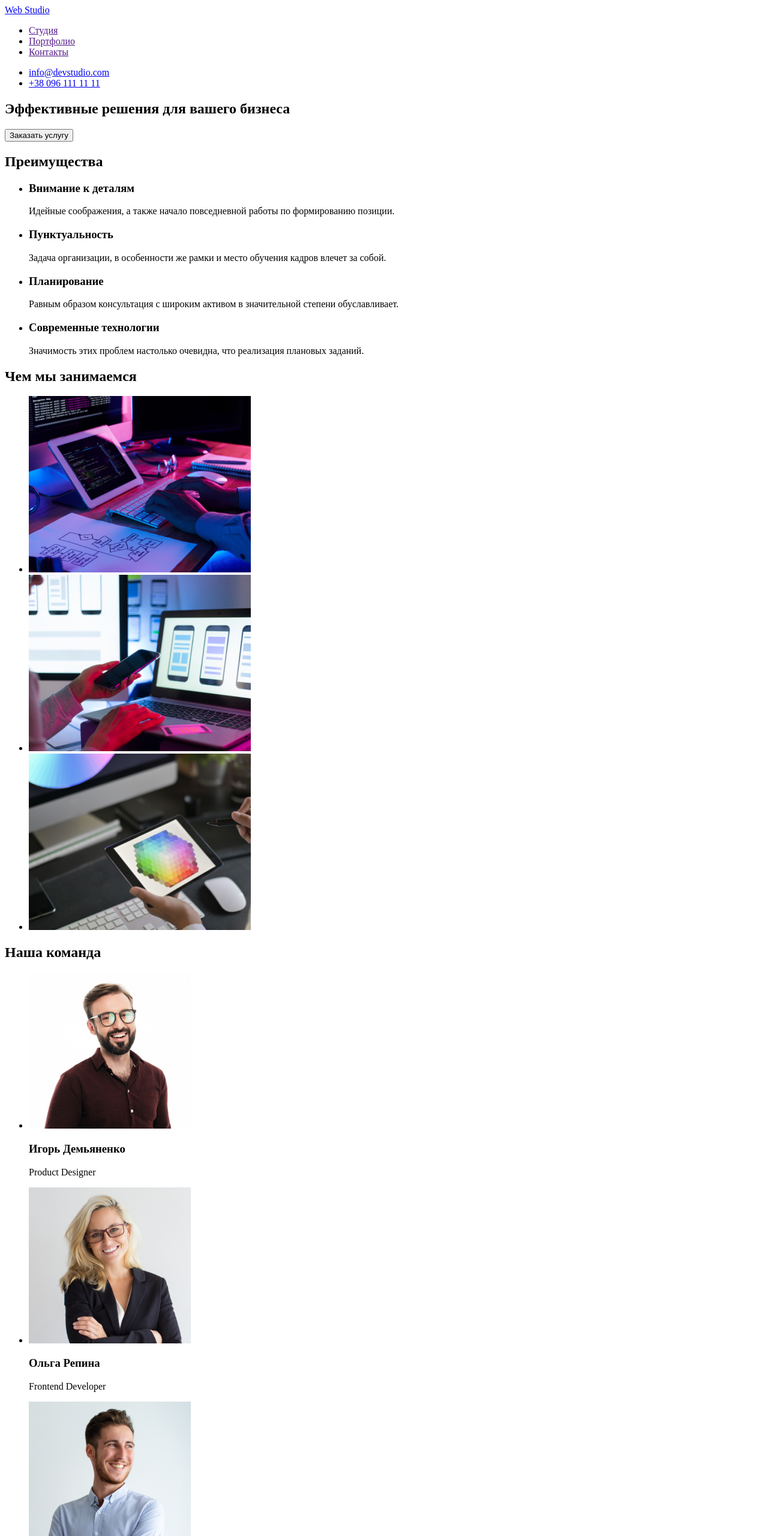
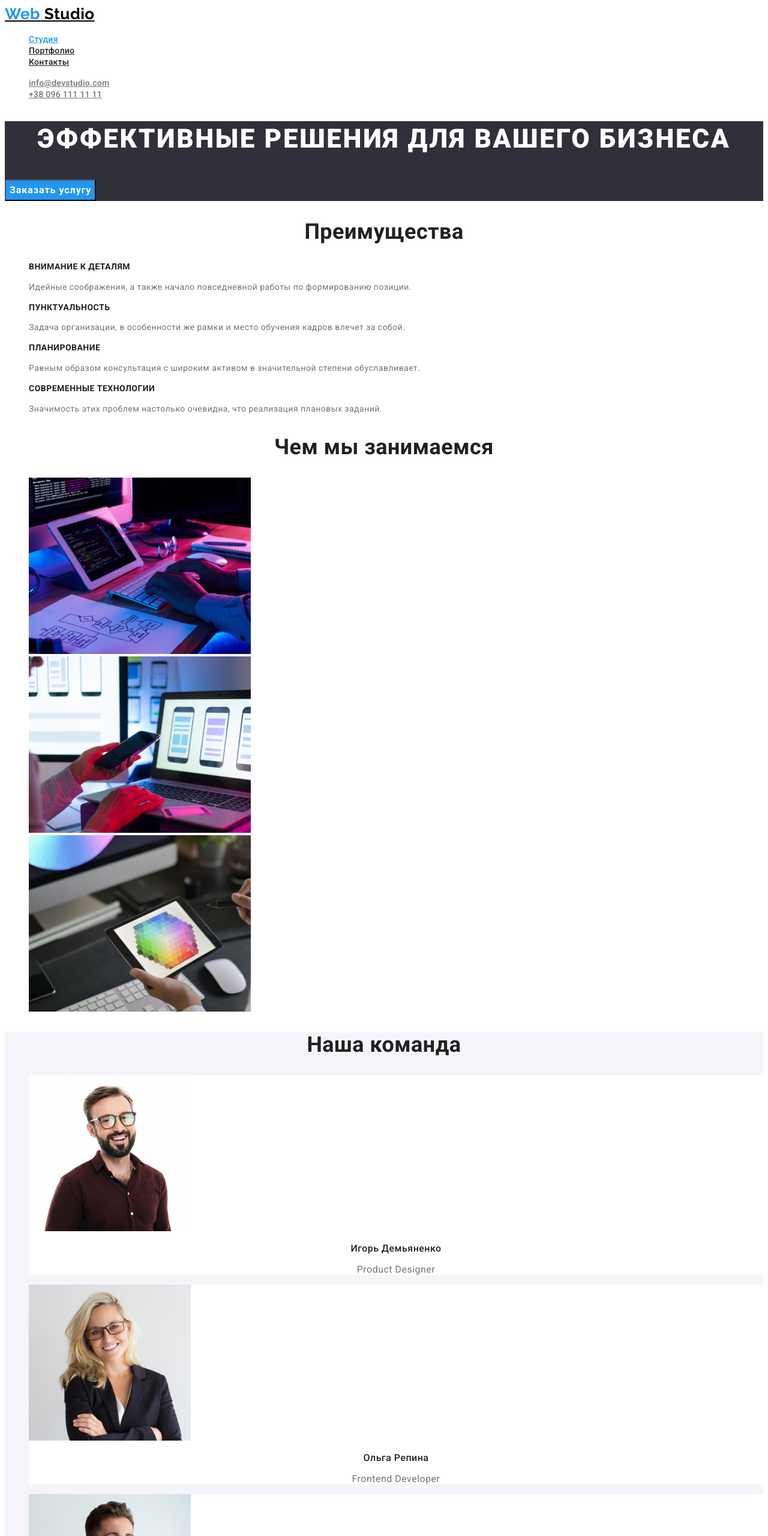
Before and after one commit to DianaPynchuK/goit-markup-hw-02, a plain HTML site: page index.html in a window 1280 px wide. Shown: the top 2560 px of the page at 60% size. Drawn offline with Linux system fonts and the light colour scheme.

Commit message:
homework 2 version 1

```diff
--- /dev/null
+++ b/css/styles.css
@@ -0,0 +1,192 @@
+:root {
+    --primery-text-color: #212121;
+    --secondary-text-color: #757575;
+    --accent-color: #2196F3;
+    --white-color: #FFFFFF;
+    --contakts-heder-text-color: #757575;
+    --contakts-footer-text-color: #ACACB0;
+    --logo-text-color: #000000;
+    --button-background-color: #F5F4FA;
+    --button-accent-background-color: #2196F3;
+    --button-hero-accent-color: #188CE8;
+    --secondary-background-color: #2F303A;
+    --primery-background-color: #FFFFFF;
+}
+
+body {
+    background: var(--primery-background-color);
+    color: var(--primery-text-color);
+    font-family: roboto, sans-serif;
+    letter-spacing: 0.03em;
+}
+
+.list {
+    list-style: none;
+}
+
+.logo {
+    font-family: Raleway, sans-serif;
+    color: var(--logo-text-color);
+    font-size: 26px;
+    line-height: 1.19;
+}
+
+.web-logo {
+    color: var(--accent-color);
+}
+
+.footer-logo {
+    color: var(--white-color);
+}
+
+.site-nav .link {
+    color: var(--primery-text-color);
+    font-weight: 500;
+    font-size: 14px;
+    line-height: 1.14;
+    letter-spacing: 0.02em;
+}
+
+.site-nav .link:hover,
+.site-nav .link:focus {
+    color: var(--accent-color);
+}
+
+.site-nav .link.curent {
+    color: var(--accent-color);
+}
+
+.kontacts-heder .link {
+    color: var(--contakts-heder-text-color);
+    font-weight: 500;
+    font-size: 14px;
+    line-height: 1.14;
+    letter-spacing: 0.02em;
+}
+
+.kontacts-heder .link:hover,
+.kontacts-heder .link:focus {
+    color: var(--accent-color);
+}
+
+.hero {
+    background-color: var(--secondary-background-color)
+}
+
+.hero-title {
+    color: var(--white-color);
+    font-weight: 900;
+    font-size: 44px;
+    line-height: 1.36;
+    letter-spacing: 0.06em;
+    text-transform: uppercase;
+    text-align: center;
+}
+
+.button {
+    cursor: pointer;
+    font-family: inherit;
+}
+
+.button.secondary {
+    color: var(--primery-text-color);
+    background-color: var(--button-background-color);
+    font-weight: 500;
+    font-size: 16px;
+    line-height: 1.63;
+}
+
+.button.primery {
+    color: var(--white-color);
+    background-color: var(--button-accent-background-color);
+    font-weight: 700;
+    font-size: 16px;
+    line-height: 1.88;
+    letter-spacing: 0.06em;
+}
+
+.button.secondary:hover,
+.button.secondary:focus {
+    color: var(--white-color);
+    background-color: var(--button-accent-background-color);
+}
+
+.button.primery:hover,
+.button.primery:focus {
+    background-color: var(--button-hero-accent-color);
+}
+
+.section-title {
+    color: var(--primery-text-color);
+    font-weight: 700;
+    font-size: 36px;
+    line-height: 42px;
+    text-align: center;
+}
+
+.section-text {
+    color: var(--secondary-text-color);
+    font-size: 14px;
+    line-height: 1.71;
+}
+
+.advantages {
+    font-weight: 700;
+    font-size: 14px;
+    line-height: 1.14;
+    text-transform: uppercase;
+}
+
+.workers {
+    background-color: #F5F4FA;
+}
+
+.workers-kard {
+    background-color: var(--primery-background-color);
+}
+
+.worker {
+    font-weight: 500;
+    font-size: 16px;
+    line-height: 1.14;
+    text-align: center;
+}
+
+.position {
+    font-size: 16px;
+    line-height: 1.19;
+    text-align: center;
+    color: var(--secondary-text-color);
+}
+
+.footer {
+    background-color: var(--secondary-background-color);
+    color: var(--white-color);
+    font-size: 14px;
+    line-height: 1.71;
+}
+
+.kontacts-footer .link {
+    color: var(--contakts-footer-text-color);
+    font-size: 14px;
+    line-height: 1.71;
+}
+
+.kontacts-footer .link:hover,
+.kontacts-footer .link:focus {
+    color: var(--accent-color);
+}
+
+.project-title {
+    color: var(--primery-text-color);
+    font-weight: 700;
+    font-size: 18px;
+    line-height: 2;
+    letter-spacing: 0.06em;
+}
+
+.project-text {
+    color: var(--secondary-text-color);
+    font-size: 16px;
+    line-height: 1.88;
+}
--- a/index.html
+++ b/index.html
@@ -4,24 +4,29 @@
     <meta charset="UTF-8">
     <meta http-equiv="X-UA-Compatible" content="IE=edge">
     <meta name="viewport" content="width=device-width, initial-scale=1.0">
+    <link rel="preconnect" href="https://fonts.googleapis.com">
+    <link rel="preconnect" href="https://fonts.gstatic.com" crossorigin>
+    <link href="https://fonts.googleapis.com/css2?family=Raleway:wght@700&family=Roboto:wght@400;500;700;900&display=swap"
+        rel="stylesheet">
+    <link rel="stylesheet" href="./css/styles.css" >
     <title>WebStudio</title>
 </head>
 <body>
     <header>
         <nav>
-            <a href="/"><span>Web</span> Studio</a>
-            <ul>
-                <li> <a href="">Студия</a> </li>
-                <li> <a href="">Портфолио</a> </li>
-                <li> <a href="">Контакты</a> </li>
+            <a href="/" class="logo"><span class="web-logo">Web</span> Studio</a>
+            <ul class="site-nav list">
+                <li> <a href="" class="link curent">Студия</a> </li>
+                <li> <a href="./portfolio.html" class="link">Портфолио</a> </li>
+                <li> <a href="" class="link">Контакты</a> </li>
             </ul>
         </nav>
-        <ul>
+        <ul class="kontacts-heder list">
             <li>
-                <a href="mailto:info@devstudio.com">info@devstudio.com</a>
+                <a href="mailto:info@devstudio.com" class="link">info@devstudio.com</a>
             </li>
             <li>
-                <a href="tel:+380961111111">+38 096 111 11 11</a>
+                <a href="tel:+380961111111" class="link">+38 096 111 11 11</a>
             </li>
         </ul>
     </header>
@@ -29,80 +34,80 @@
     <main>
         <!-- секция герой -->
         <div>
-            <section>
-                <h1>Эффективные решения для вашего бизнеса</h1>
-                <button type="button">Заказать услугу</button>
+            <section class="hero">
+                <h1 class="hero-title">Эффективные решения для вашего бизнеса</h1>
+                <button type="button" class="button primery">Заказать услугу</button>
             </section>
         </div>
         <!-- секция преимущества -->
-        <section>
-            <h2>Преимущества</h2>
-            <ul>
+        <section class="section">
+            <h2 class="section-title">Преимущества</h2>
+            <ul class="list">
                 <li>
-                    <h3>Внимание к деталям</h3>
-                    <p>Идейные соображения, а также начало повседневной работы по формированию позиции.</p>
+                    <h3 class="advantages">Внимание к деталям</h3>
+                    <p class="section-text">Идейные соображения, а также начало повседневной работы по формированию позиции.</p>
                 </li>
                 <li>
-                    <h3>Пунктуальность</h3>
-                    <p>Задача организации, в особенности же рамки и место обучения кадров влечет за собой.</p>
+                    <h3 class="advantages">Пунктуальность</h3>
+                    <p class="section-text">Задача организации, в особенности же рамки и место обучения кадров влечет за собой.</p>
                 </li>
                 <li>
-                    <h3>Планирование</h3>
-                    <p>Равным образом консультация с широким активом в значительной степени обуславливает.</p>
+                    <h3 class="advantages">Планирование</h3>
+                    <p class="section-text">Равным образом консультация с широким активом в значительной степени обуславливает.</p>
                 </li>
                 <li>
-                    <h3>Современные технологии</h3>
-                    <p>Значимость этих проблем настолько очевидна, что реализация плановых заданий.</p>
+                    <h3 class="advantages">Современные технологии</h3>
+                    <p class="section-text">Значимость этих проблем настолько очевидна, что реализация плановых заданий.</p>
                 </li>
             </ul>
         </section>
         <!-- секция Чем мы занимаемся -->
-        <section>
-            <h2>Чем мы занимаемся</h2>
-            <ul>
+        <section class="section">
+            <h2 class="section-title">Чем мы занимаемся</h2>
+            <ul class="list">
                 <li><img src="./images/box1.jpg" alt="работа с кодом" width="370"> </li>
                 <li><img src="./images/box2.jpg" alt="веб-дизайн" width="370"> </li>
                 <li><img src="./images/box3.jpg" alt="семантика и колористика" width="370"> </li>
             </ul>
         </section>
         <!-- секция Наша команда -->
-        <section>
-            <h2>Наша команда</h2>
-            <ul>
-                <li>
+        <section class="section workers">
+            <h2 class="section-title">Наша команда</h2>
+            <ul class="list">
+                <li class="workers-kard">
                     <img src="./images/YhorDemianenko.jpg" alt="Игорь Демьяненко" width="270">
-                    <h3>Игорь Демьяненко</h3>
-                    <p lang="en">Product Designer</p>
+                    <h3 class="worker">Игорь Демьяненко</h3>
+                    <p lang="en" class="position">Product Designer</p>
                 </li>
-                <li>
+                <li class="workers-kard">
                     <img src="./images/OlhaRepyna.jpg" alt="Ольга Репина" width="270">
-                    <h3>Ольга Репина</h3>
-                    <p lang="en">Frontend Developer</p>
+                    <h3 class="worker">Ольга Репина</h3>
+                    <p lang="en" class="position">Frontend Developer</p>
                 </li>
-                <li>
+                <li class="workers-kard">
                     <img src="./images/NykolaiTarasov.jpg" alt="Николай Тарасов" width="270">
-                    <h3>Николай Тарасов</h3>
-                    <p lang="en">Marketing</p>
+                    <h3 class="worker">Николай Тарасов</h3>
+                    <p lang="en" class="position">Marketing</p>
                 </li>
-                <li>
+                <li class="workers-kard">
                     <img src="./images/MykhaylErmakov.jpg" alt="Михаил Ермаков" width="270">
-                    <h3>Михаил Ермаков</h3>
-                    <p lang="en">UI Designer</p>
+                    <h3 class="worker">Михаил Ермаков</h3>
+                    <p lang="en" class="position">UI Designer</p>
                 </li>
             </ul>
         </section>
     </main>
 
     <footer>
-        <div>
-            <a href=""><span>Web</span> Studio</a>
-            <p>г. Киев, пр-т Леси Украинки, 26</p>
-            <ul>
+        <div class="footer">
+            <a href="" class="logo footer-logo"><span class="web-logo">Web</span> Studio</a>
+            <p class="address">г. Киев, пр-т Леси Украинки, 26</p>
+            <ul class="kontacts-footer list">
                 <li>
-                    <a href="mailto:info@example.com">info@example.com</a>
+                    <a href="mailto:info@example.com" class="link">info@example.com</a>
                 </li>
                 <li>
-                    <a href="tel:+380991111111">+38 099 111 11 11</a>
+                    <a href="tel:+380991111111" class="link">+38 099 111 11 11</a>
                 </li>
             </ul>
         </div>
```
Also changed, not shown: portfolio.html (added, +128 -0 lines), images/boxes.jpg (added), images/growing.jpg (added), images/inspiration.jpg (added), images/lab.jpg (added), images/limitededition.jpg (added), images/original/box 1.jpg (deleted), images/original/box 2.jpg (deleted), images/original/box 3.jpg (deleted), images/original/Игорь Демьяненко.jpg (deleted), images/original/Михаил Ермаков.jpg (deleted), images/original/Николай Тарасов.jpg (deleted), images/original/Ольга Репина.jpg (deleted), images/poster.jpg (added), 3 more files.
